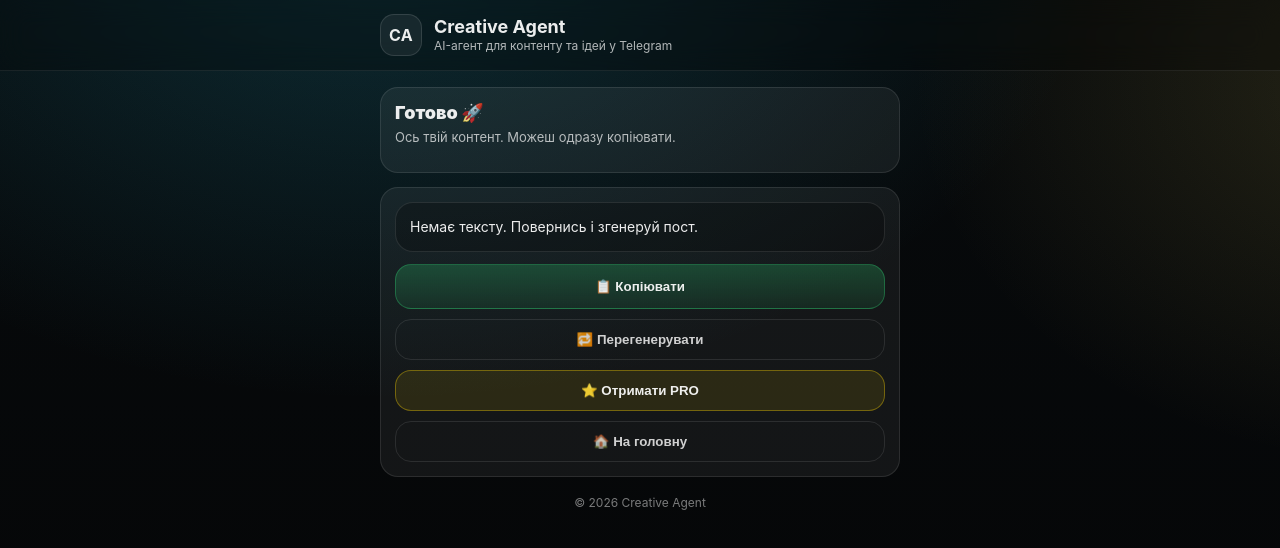
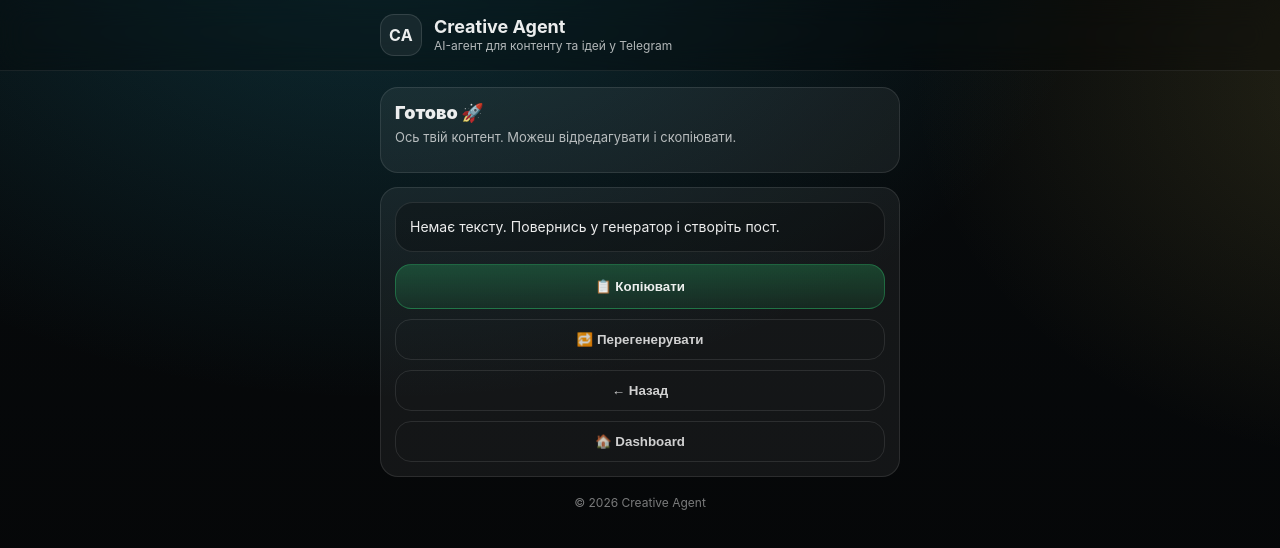
Before and after one commit to filyukvlad-prog/creative-agent, a Next.js app: page /result in a window 1280 px wide. Shown: the top 548 px of the page. Built offline with nearby package versions, Linux system fonts and the light colour scheme.

Commit message:
Fix /result SSR: force dynamic + client-only sessionStorage

```diff
--- a/app/(app)/result/page.tsx
+++ b/app/(app)/result/page.tsx
@@ -1,24 +1,31 @@
 "use client";
 
-import { useMemo, useState } from "react";
+export const dynamic = "force-dynamic";
+
+import { useEffect, useState } from "react";
 import { useRouter } from "next/navigation";
 
 export default function ResultPage() {
   const router = useRouter();
 
-  const initial = useMemo(() => {
-    const text = sessionStorage.getItem("ca_last_result") || "";
-    const payloadStr = sessionStorage.getItem("ca_last_payload") || "{}";
-    let payload: any = {};
+  const [text, setText] = useState("");
+  const [payload, setPayload] = useState<any>({});
+  const [loading, setLoading] = useState(false);
+  const [msg, setMsg] = useState("");
+
+  useEffect(() => {
+    // ✅ runs only in browser
+    const t = sessionStorage.getItem("ca_last_result") || "";
+    const pStr = sessionStorage.getItem("ca_last_payload") || "{}";
+
+    let p: any = {};
     try {
-      payload = JSON.parse(payloadStr);
+      p = JSON.parse(pStr);
     } catch {}
-    return { text, payload };
+
+    setText(t);
+    setPayload(p);
   }, []);
-
-  const [text, setText] = useState(initial.text);
-  const [loading, setLoading] = useState(false);
-  const [msg, setMsg] = useState<string>("");
 
   async function copy() {
     try {
@@ -38,8 +45,9 @@ export default function ResultPage() {
       const r = await fetch("/api/ai/generate", {
         method: "POST",
         headers: { "Content-Type": "application/json" },
-        body: JSON.stringify({ ...(initial.payload || {}), nonce: Date.now() }),
+        body: JSON.stringify({ ...(payload || {}), nonce: Date.now() }),
       });
+
       const data = await r.json().catch(() => ({}));
       if (!r.ok || !data?.ok) throw new Error(data?.error || `Помилка (${r.status})`);
 
@@ -61,11 +69,13 @@ export default function ResultPage() {
     <div style={{ display: "grid", gap: 14 }}>
       <div style={card}>
         <h2 style={h2}>Готово 🚀</h2>
-        <p style={muted}>Ось твій контент. Можеш одразу копіювати.</p>
+        <p style={muted}>Ось твій контент. Можеш відредагувати і скопіювати.</p>
       </div>
 
       <div style={card}>
-        <div style={resultBox}>{text || "Немає тексту. Повернись і згенеруй пост."}</div>
+        <div style={resultBox}>
+          {text || "Немає тексту. Повернись у генератор і створіть пост."}
+        </div>
 
         {msg ? <div style={info}>{msg}</div> : null}
 
@@ -73,34 +83,35 @@ export default function ResultPage() {
           📋 Копіювати
         </button>
 
-        <button style={{ ...ghostBtn, opacity: loading ? 0.6 : 1 }} onClick={regenerate} disabled={loading}>
+        <button
+          style={{ ...ghostBtn, opacity: loading ? 0.6 : 1 }}
+          onClick={regenerate}
+          disabled={loading}
+        >
           🔁 Перегенерувати
         </button>
 
-        <button style={proBtn} onClick={() => alert("PRO у розробці")}>
-          ⭐ Отримати PRO
+        <button style={ghostBtn} onClick={() => router.push("/generate")}>
+          ← Назад
         </button>
 
         <button style={ghostBtn} onClick={() => router.push("/dashboard")}>
-          🏠 На головну
+          🏠 Dashboard
         </button>
       </div>
     </div>
   );
 }
 
-/* ===== styles ===== */
-
+/* styles */
 const card: React.CSSProperties = {
   borderRadius: 18,
   background: "rgba(255,255,255,0.06)",
   border: "1px solid rgba(255,255,255,0.10)",
   padding: 14,
 };
-
 const h2: React.CSSProperties = { margin: 0, fontSize: 18, fontWeight: 900 };
 const muted: React.CSSProperties = { marginTop: 6, fontSize: 13, opacity: 0.75 };
-
 const resultBox: React.CSSProperties = {
   borderRadius: 18,
   border: "1px solid rgba(255,255,255,0.10)",
@@ -110,13 +121,7 @@ const resultBox: React.CSSProperties = {
   lineHeight: 1.45,
   whiteSpace: "pre-wrap",
 };
-
-const info: React.CSSProperties = {
-  marginTop: 10,
-  fontSize: 12,
-  opacity: 0.8,
-};
-
+const info: React.CSSProperties = { marginTop: 10, fontSize: 12, opacity: 0.8 };
 const primaryBtn: React.CSSProperties = {
   marginTop: 12,
   width: "100%",
@@ -128,7 +133,6 @@ const primaryBtn: React.CSSProperties = {
   fontWeight: 900,
   cursor: "pointer",
 };
-
 const ghostBtn: React.CSSProperties = {
   marginTop: 10,
   width: "100%",
@@ -140,15 +144,3 @@ const ghostBtn: React.CSSProperties = {
   fontWeight: 800,
   cursor: "pointer",
 };
-
-const proBtn: React.CSSProperties = {
-  marginTop: 10,
-  width: "100%",
-  padding: 12,
-  borderRadius: 16,
-  border: "1px solid rgba(255,215,0,0.35)",
-  background: "rgba(255,215,0,0.10)",
-  color: "rgba(255,255,255,0.92)",
-  fontWeight: 900,
-  cursor: "pointer",
-};
```
